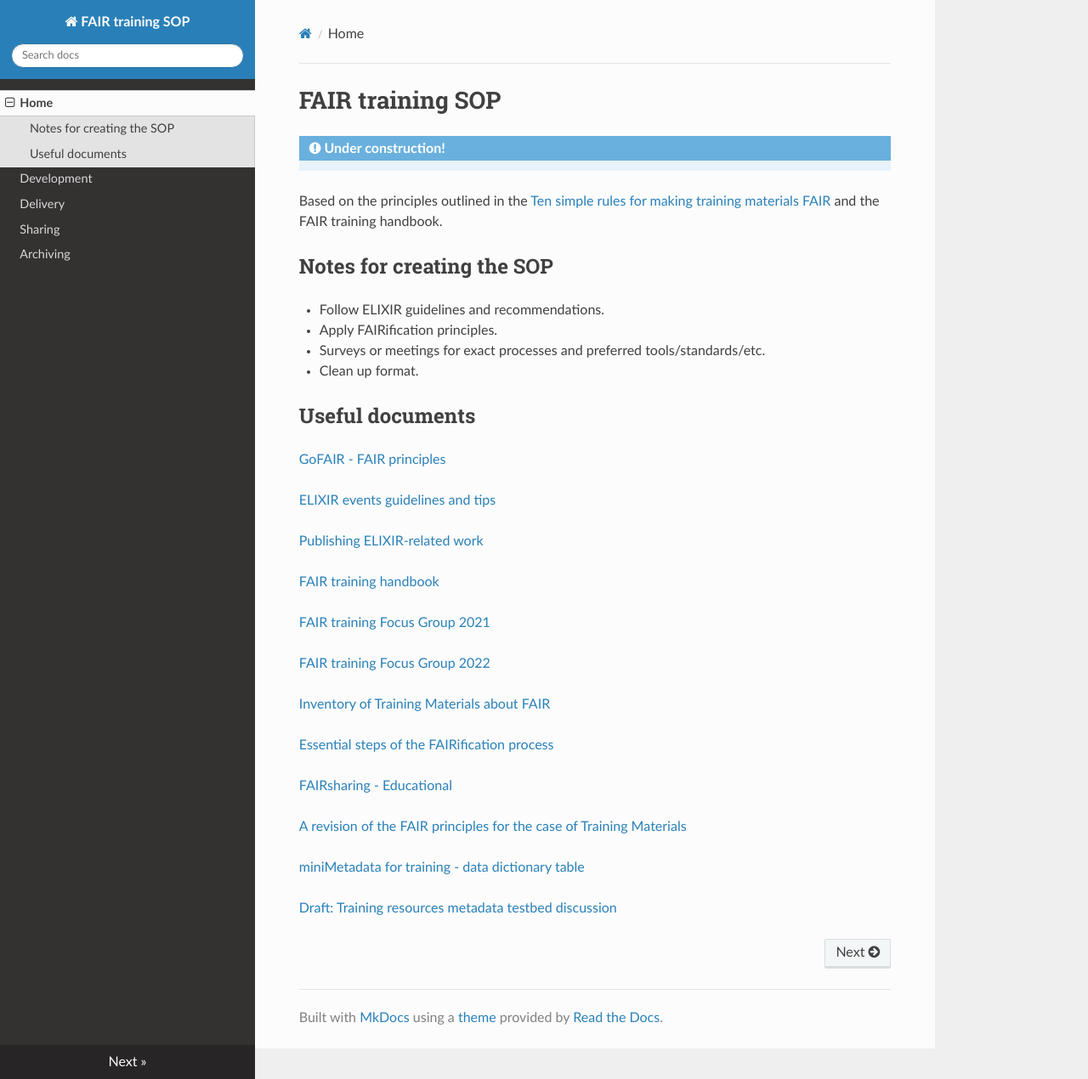
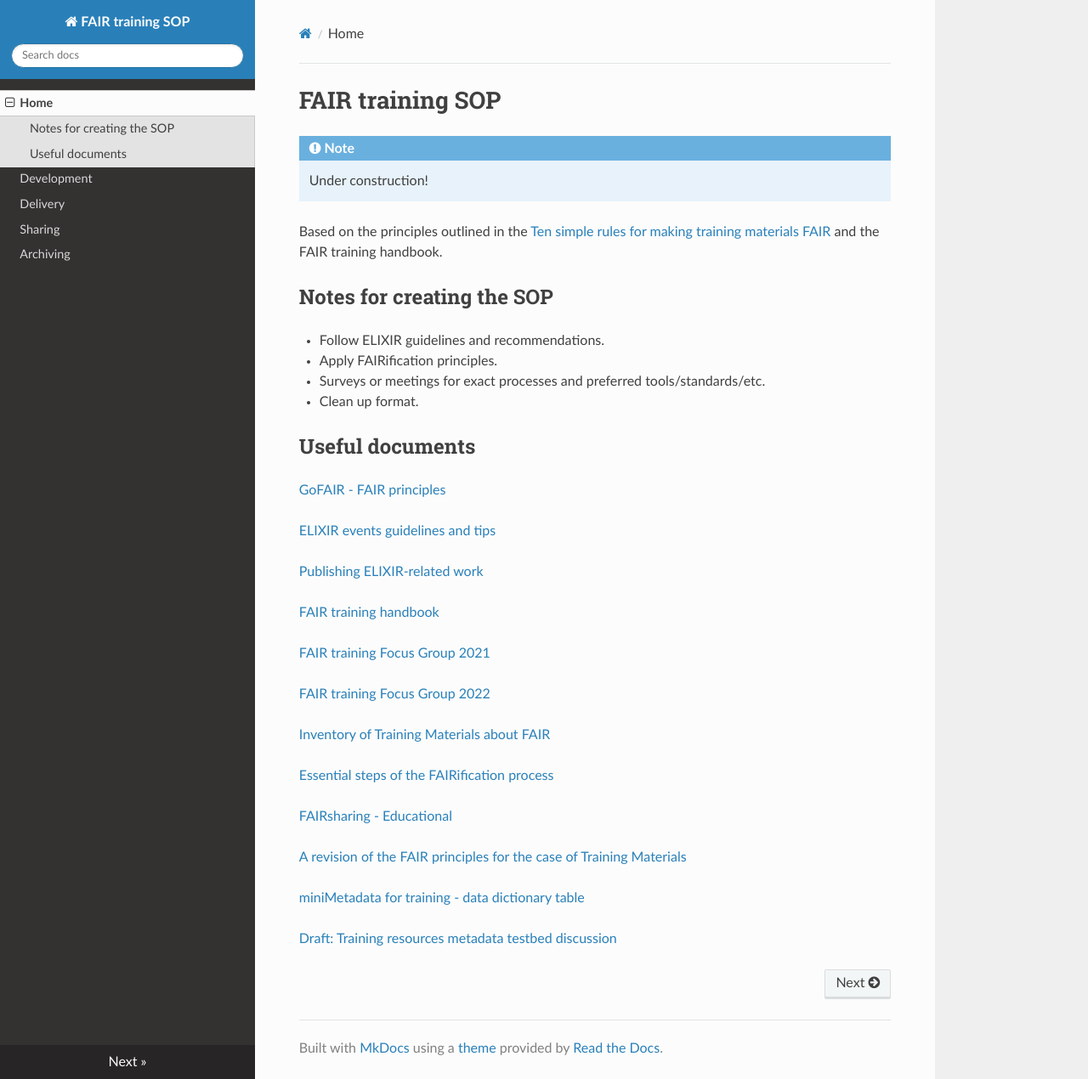
Before and after one commit to erincalhoun/fair-training-sop, an MkDocs documentation site: the page built from docs/index.md, in a window 1280 px wide and 1270 px high. Shown: the whole window at 85% size. Built offline with MkDocs 1.6.1, drawn with Linux system fonts in a browser that asks for light colours; nearby versions of some CDN libraries.

```diff
--- a/docs/index.md
+++ b/docs/index.md
@@ -1,6 +1,7 @@
 # FAIR training SOP
 
-!!! note "Under construction!"
+!!! note
+    Under construction!
 
 Based on the principles outlined in the [Ten simple rules for making training materials FAIR](https://doi.org/10.1371/journal.pcbi.1007854) and the FAIR training handbook.
 
```
